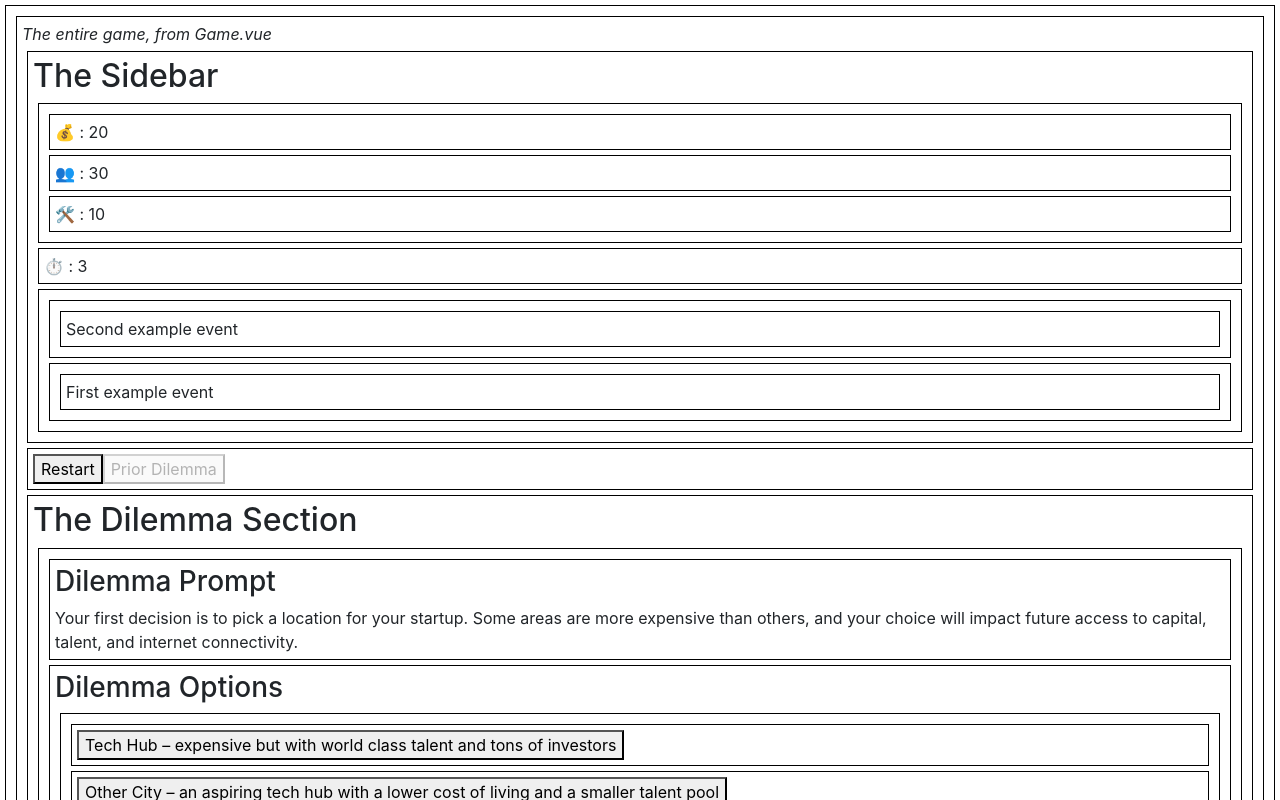
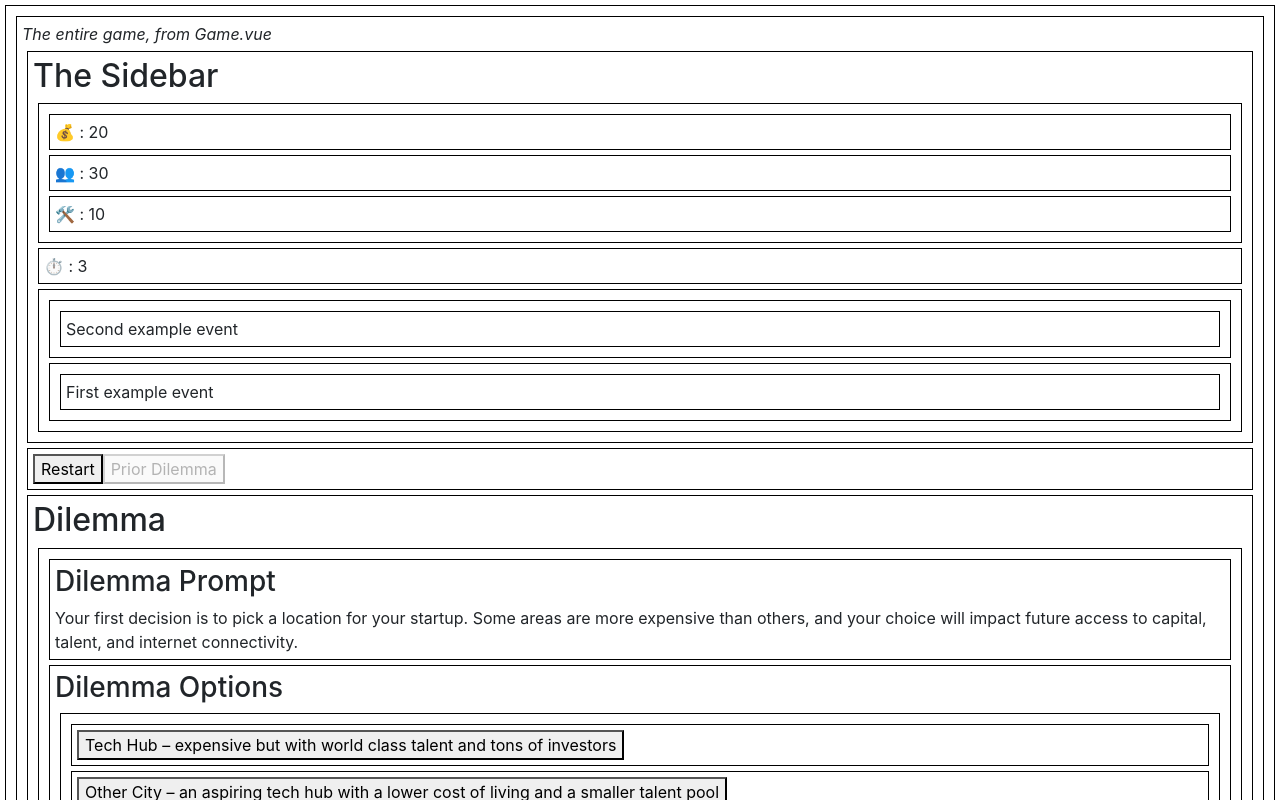
Before and after one commit to randylubin/engine-startup-agenda-2022, a Vue app: page / in a window 1280 px wide. Shown: the top 800 px of the page. Built offline with nearby package versions, Linux system fonts and the light colour scheme.

Commit message:
added dilemma title

```diff
--- a/src/components/Dilemma.vue
+++ b/src/components/Dilemma.vue
@@ -1,6 +1,6 @@
 <template>
   <div id="game-dilemma" v-if="currentChapterInfo">
-    <h2>The Dilemma Section</h2>
+    <h2>Dilemma <span>{{currentChapterInfo.dilemmaTitle}}</span></h2>
 
     <div v-if="chosenOption == null">
       <div>
```
